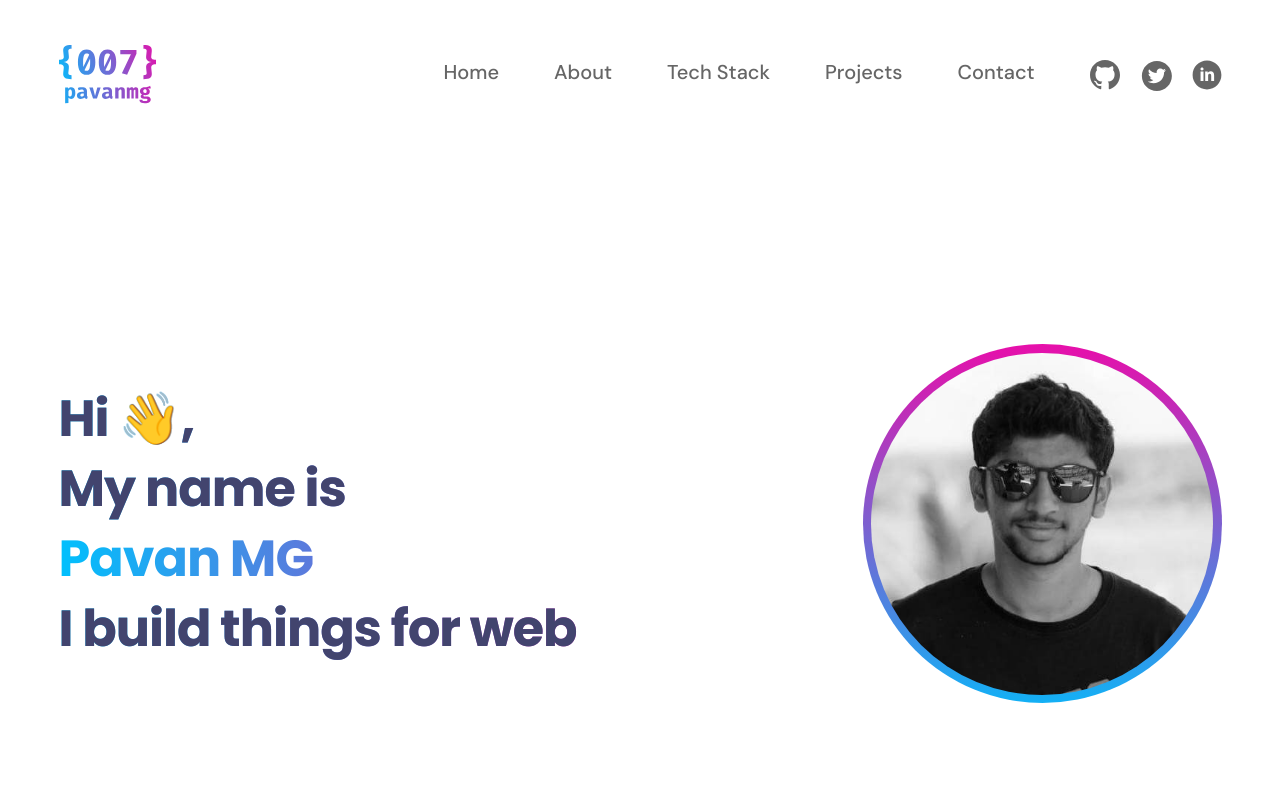
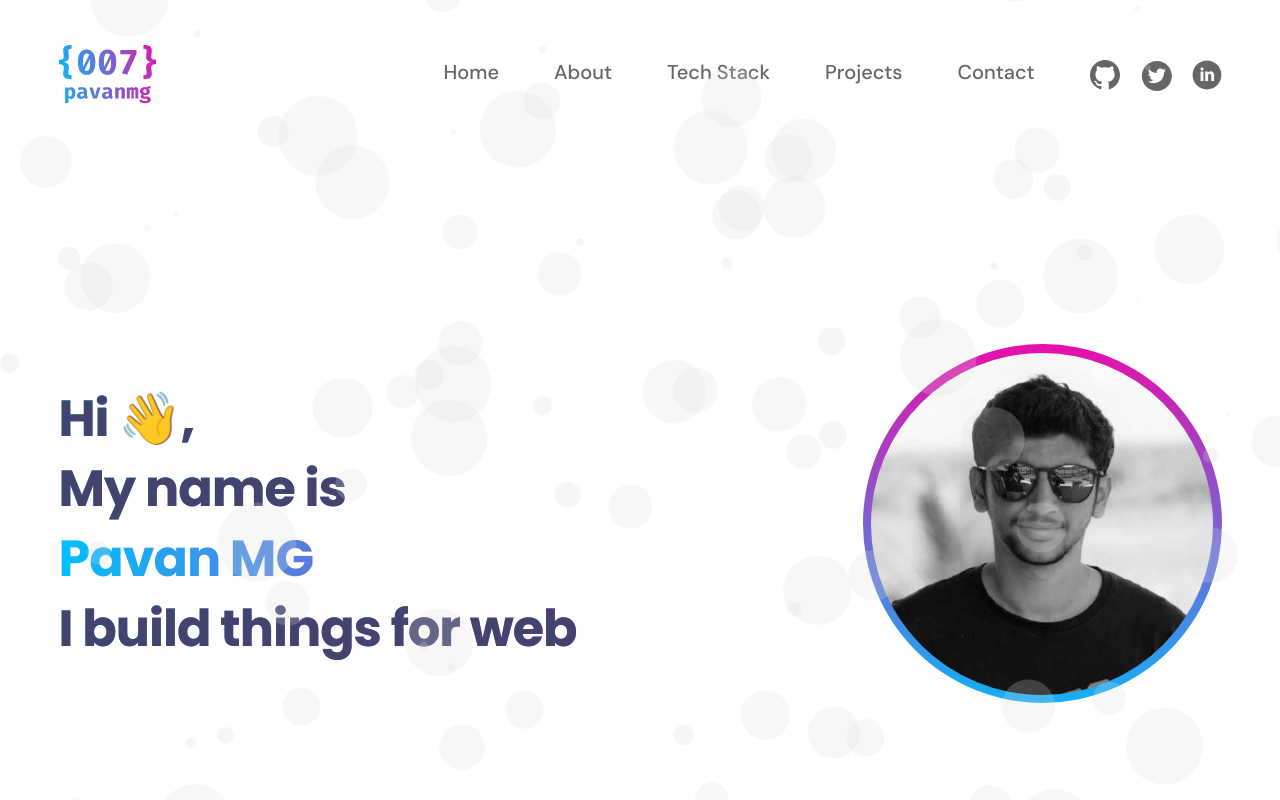
Before and after one commit to olvalaskevich/portfolio-start-project, a React app: page / in a window 1280 px wide. Shown: the top 800 px of the page. Built offline with nearby package versions, Linux system fonts and the light colour scheme.

Commit message:
add particle

```diff
--- a/src/App.tsx
+++ b/src/App.tsx
@@ -1,5 +1,4 @@
 import './App.css';
-
 import {Header} from "./layout/header/Header";
 import {Main} from "./layout/sections/main/Main";
 import {About} from "./layout/sections/about/About";
@@ -8,6 +7,8 @@ import {Projects} from "./layout/sections/projects/Projects";
 import {Contacts} from "./layout/sections/contacts/Contacts";
 import {Footer} from "./layout/footer/Footer";
 import React from "react";
+import {Particle} from "./components/particle/Particle";
+
 
 
 
@@ -15,6 +16,7 @@ import React from "react";
 function App() {
     return (
         <div>
+            <Particle/>
             <Header/>
             <Main/>
             <About/>
```
